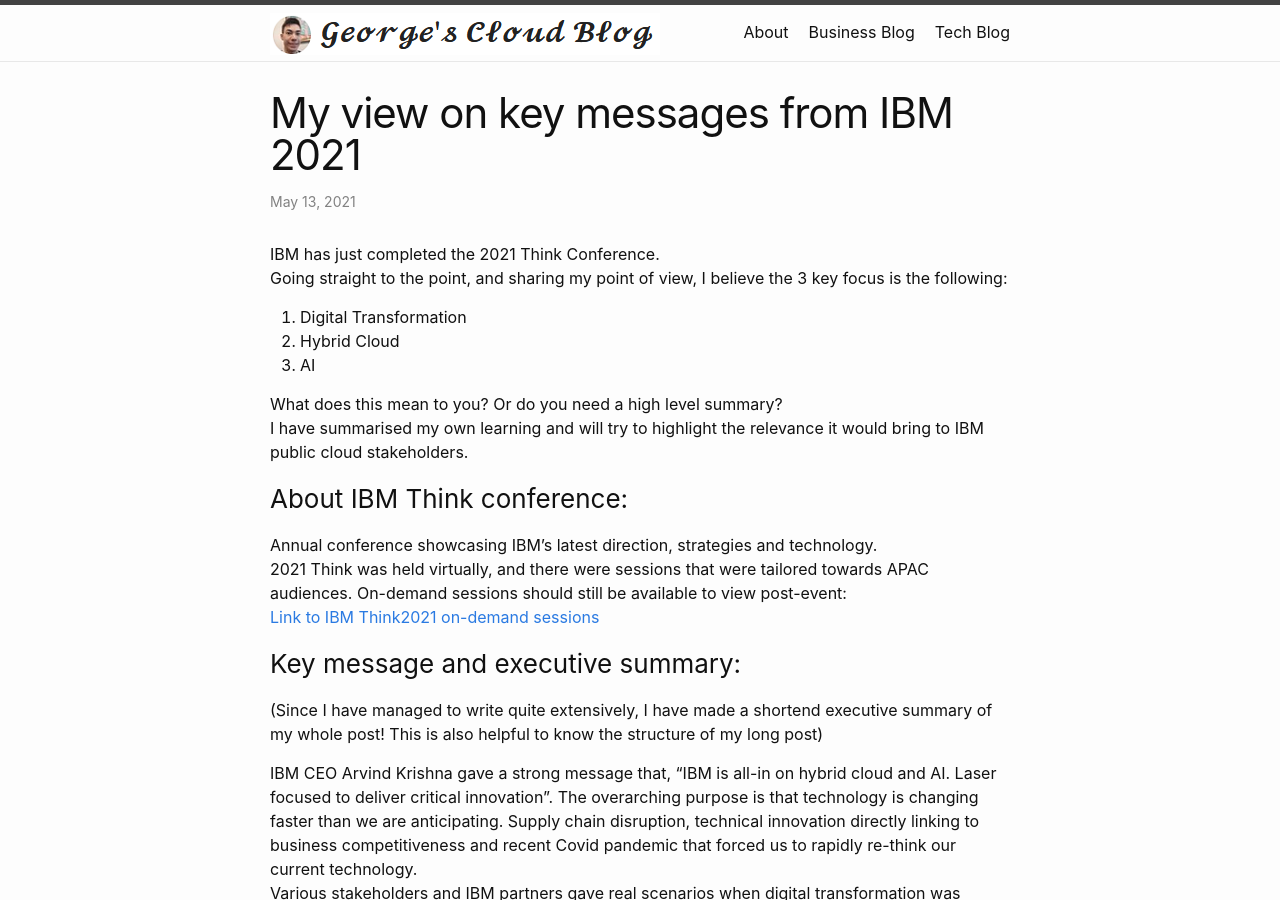
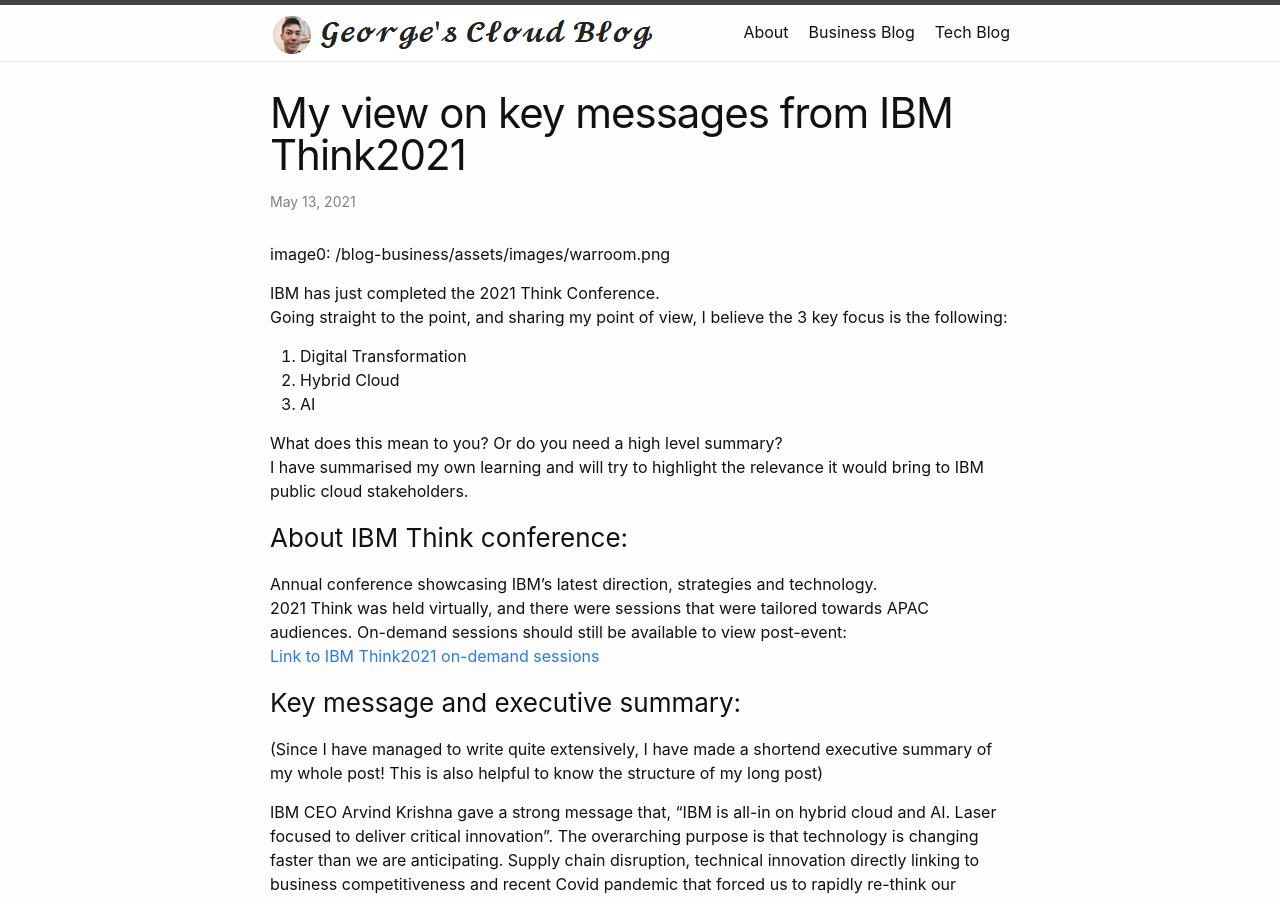
Before and after one commit to georgeDharada/blog, a Jekyll site: the page built from blog-business/_posts/2021-05-13-Think2021.markdown, in a window 1280 px wide and 900 px high. Built offline with Jekyll 4.4.1, drawn with Linux system fonts in a browser that asks for light colours.

Commit message:
think2021

```diff
--- a/blog-business/_posts/2021-05-13-Think2021.markdown
+++ b/blog-business/_posts/2021-05-13-Think2021.markdown
@@ -1,15 +1,17 @@
 ---
 layout: post
-title:  "My view on key messages from IBM 2021"
+title:  "My view on key messages from IBM Think2021"
 date:   2021-05-13 21:01:54 +1100
 category: Business
 image: /images/think.png
+image0: /blog-business/assets/images/thinklogo.png
 image1: /blog-business/assets/images/warroom.png
 image2: /blog-business/assets/images/codeengine.png
 image3: /blog-business/assets/images/watsonassistant.png
 image4: /blog-business/assets/images/research.png
 image5: /blog-business/assets/images/chip.png
 ---
+image0: /blog-business/assets/images/warroom.png
 
 IBM has just completed the 2021 Think Conference.
 Going straight to the point, and sharing my point of view, I believe the 3 key focus is the following:
@@ -47,7 +49,7 @@ Derek Byrnes from Services Australia talked about how Australia had to navigate
 The Australian Immunisation Register (AIR) had to track COVID vaccine to person, meet legislation mandates and provide easy access to immunisation statements both in Australia and overseas. It was becoming an issue when data like immunisation history was not available to be extracted and viewed in time, and there were Australians who could not board the plane.
 The legacy mainframe system built 10-15 years ago was not designed for the high volume required to track and extract information while meeting legislation.
 
-##### From uncertainty, Services Australia had to be bold.
+#### From uncertainty, Services Australia had to be bold.
 
 The approach was to scale their current static servers in place while, also implementing APIs with containerisation to provide elasticity and dynamic scaling using Openshift and openstack.
 Services Australia had to test the waters for the two approach, and emphasised the importing of 'test, test, and more testing', then eventually came to the decision point to go for one solution. They had jumped in with the containerised approach, to meet dynamic scaling demands and iterative approach.
@@ -58,7 +60,7 @@ It was a long process that took time to mature, and it helped to have agile prac
 This has helped Service Australia not only to utilise the cloud, but also transform their working culture. The emphasis again here is the dynamic scaling and the iterative approach that is achievable with a flexible architecture like microservices which promotes agile and continuous delivery/integration. Services Australia was able to continue contributing to the vaccine rollout with the help of cloud, and strives to making economic and social impact, all in humble hopes to move from the pandemic back to normality.
 Derek quotes, "The speed of change is only ever increasing. Iterate fast with a committed and engaged team intent on achieving the agreed outcome".
 
-###### Aviation struggles
+##### Aviation struggles
 On the same note with Covid-19, the most obvious industry that had a direct hit was aviation.
 Delta Air Lines VP Narayanan Krishnakumar speaks of how the pandemic created a whole lot of hurt, however they did not let the crisis go to waste, and explored ways they could do digital transformation creatively.
 With IBM's help, Delta Air Lines modernised their IT systems by containerising, and adding AI capabilities such as baggage checking robots, contact centers and other customer facing applications.
```
Also changed, not shown: blog-business/assets/images/thinklogo.png (added).
